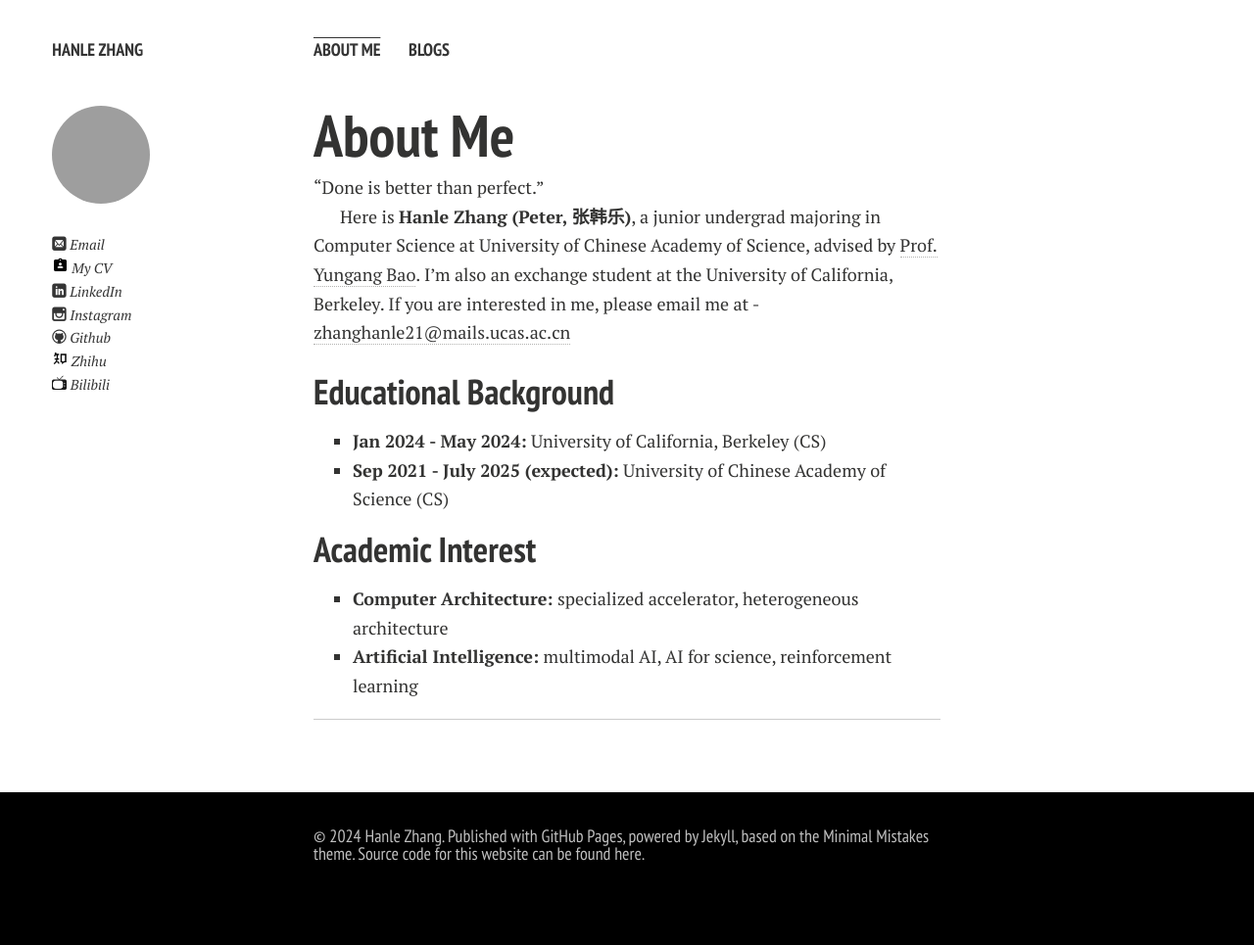
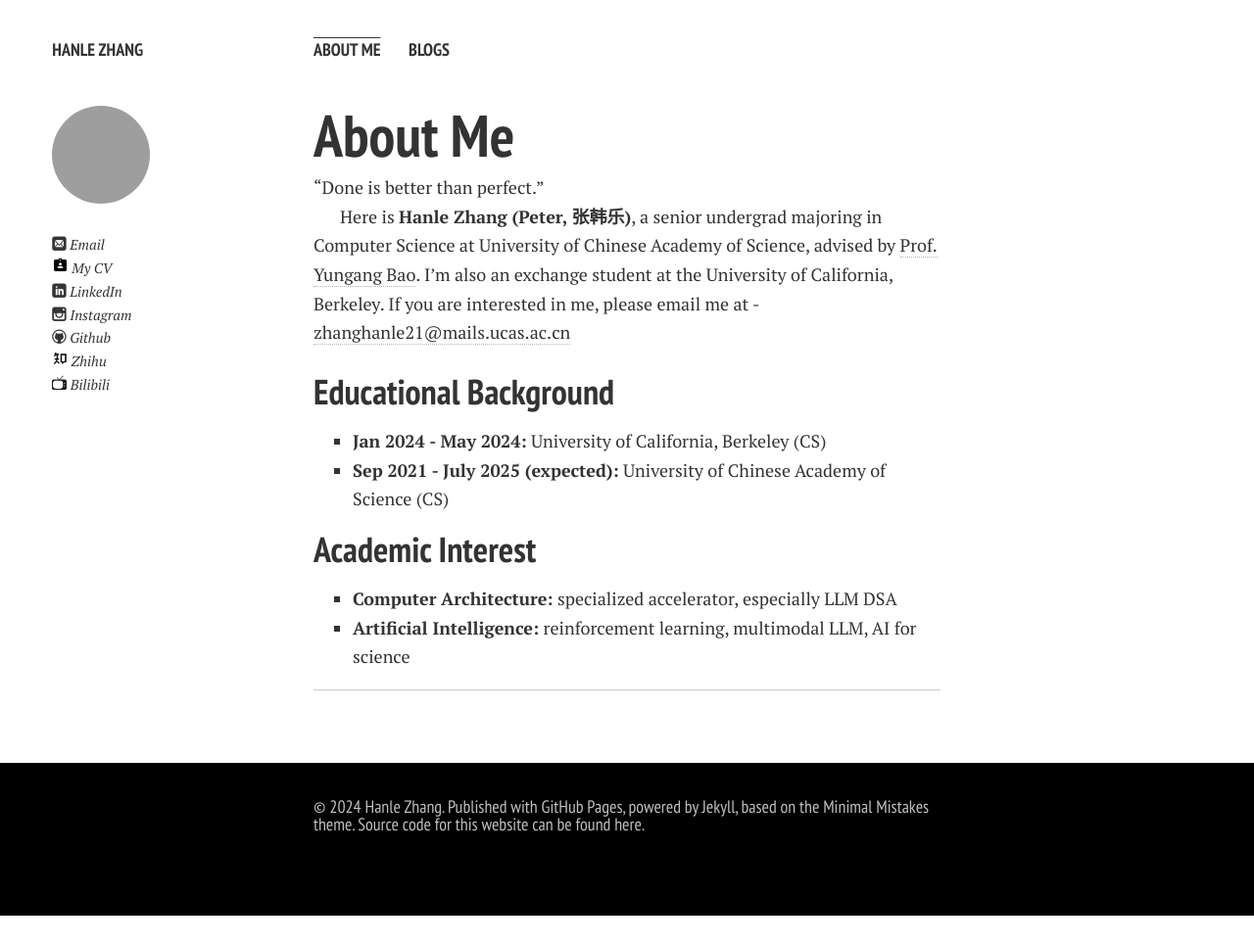
Before and after one commit to LeleCheung/LeleCheung.github.io, a Jekyll site: the page built from index.md, in a window 1280 px wide. Shown: the whole page at 98% size. Built offline with Jekyll 4.4.1, drawn with Linux system fonts in a browser that asks for light colours; nearby versions of some CDN libraries; comment, search, counter and statistics services are not loaded; a style sheet for code colours, icons or effects is not loaded; our own code applies the rules of GitHub Pages for plain Markdown files; after the commit the page ends 935 px from its top, so only the background shows below that.

Commit message:
update cv and intro

```diff
--- a/index.md
+++ b/index.md
@@ -6,7 +6,7 @@ layout: page
 
 "Done is better than perfect."
 
-Here is **Hanle Zhang (Peter, 张韩乐)**, a junior undergrad majoring in Computer Science at University of Chinese Academy of Science, advised by [Prof. Yungang Bao](http://english.ict.cas.cn/people/scien/bln/202303/t20230321_328543.html). I'm also an exchange student at the University of California, Berkeley. If you are interested in me, please email me at - <zhanghanle21@mails.ucas.ac.cn>
+Here is **Hanle Zhang (Peter, 张韩乐)**, a senior undergrad majoring in Computer Science at University of Chinese Academy of Science, advised by [Prof. Yungang Bao](http://english.ict.cas.cn/people/scien/bln/202303/t20230321_328543.html). I'm also an exchange student at the University of California, Berkeley. If you are interested in me, please email me at - <zhanghanle21@mails.ucas.ac.cn>
 
 ## Educational Background
 
@@ -15,7 +15,7 @@ Here is **Hanle Zhang (Peter, 张韩乐)**, a junior undergrad majoring in Compu
 
 ## Academic Interest
 
-- **Computer Architecture:** specialized accelerator, heterogeneous architecture
-- **Artificial Intelligence:** multimodal AI, AI for science, reinforcement learning
+- **Computer Architecture:** specialized accelerator, especially LLM DSA
+- **Artificial Intelligence:** reinforcement learning, multimodal LLM, AI for science
 
 ---
```
Also changed, not shown: 1 other file.
